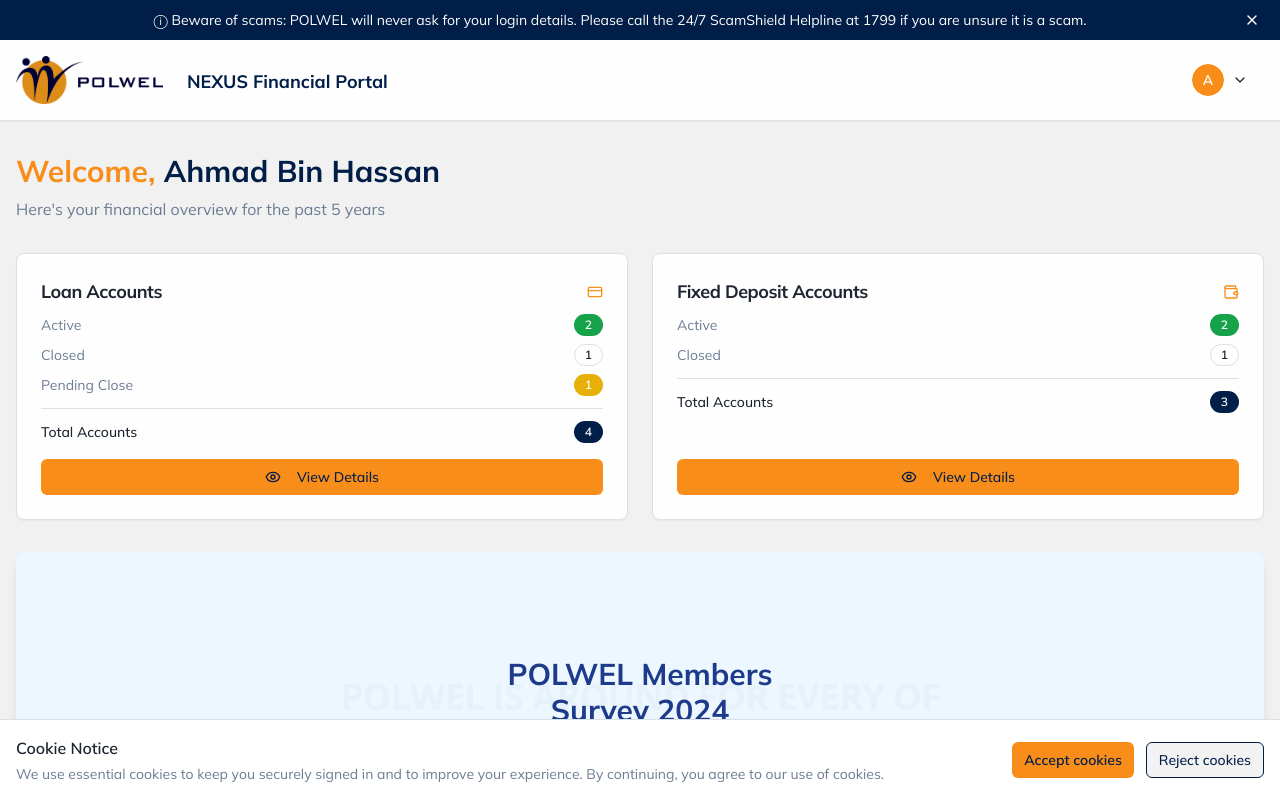
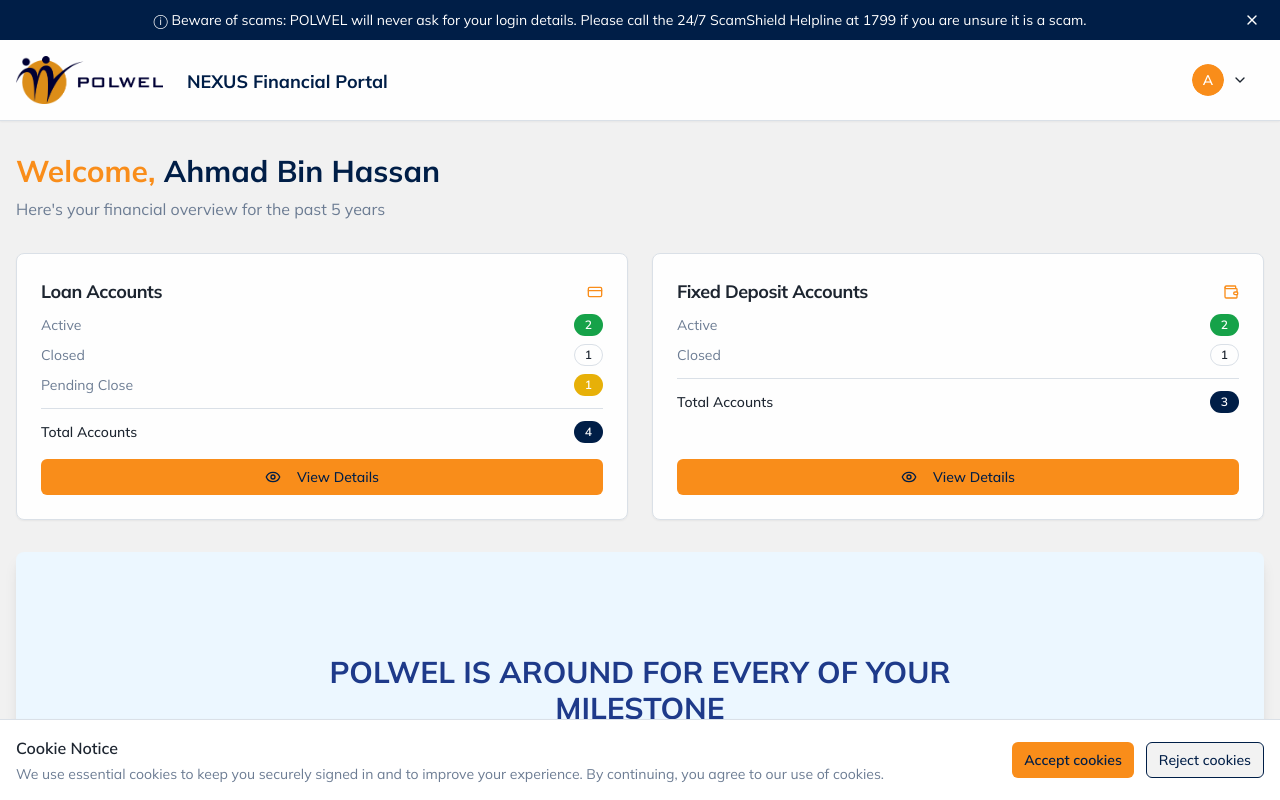
Before and after one commit to sg-pm-OTG/polwel-nexus-26, a React (Vite) app: page / in a window 1280 px wide. Both pictures are taken after a click on the button "Log in with". Shown: the top 800 px of the page. Built offline with nearby package versions, Linux system fonts and the light colour scheme.

Commit message:
Update homepage announcement section

```diff
--- a/src/pages/Dashboard.tsx
+++ b/src/pages/Dashboard.tsx
@@ -164,13 +164,13 @@ const Dashboard = ({ user, onViewLoans, onViewFixedDeposits, onLogout }: Dashboa
         <div className="mt-8">
           <div className="relative overflow-hidden rounded-lg shadow-lg">
             <img
-              src="/lovable-uploads/9e862da2-b14d-4f69-bb8a-0809a13a4989.png"
+              src="/lovable-uploads/43e95ca6-f548-47f3-9c02-4ba8d2d613f3.png"
               alt="POLWEL Loan Options"
               className="w-full h-auto object-cover"
             />
             <div className="absolute left-1/2 top-1/3 transform -translate-x-1/2 -translate-y-1/2 flex flex-col items-center space-y-4 text-center">
               <h2 className="text-[#1e3a8a] text-2xl md:text-3xl font-bold leading-tight">
-                POLWEL Members<br />Survey 2024
+                POLWEL IS AROUND FOR EVERY OF YOUR MILESTONE
               </h2>
               <a
                 href="https://polwel.org.sg/"
@@ -178,7 +178,7 @@ const Dashboard = ({ user, onViewLoans, onViewFixedDeposits, onLogout }: Dashboa
                 rel="noopener noreferrer"
                 className="inline-block px-6 py-2 bg-primary text-white font-semibold rounded-md hover:bg-primary/90 transition-colors"
               >
-                Check out the survey findings!
+                Find out more
               </a>
             </div>
           </div>
```
Also changed, not shown: public/lovable-uploads/43e95ca6-f548-47f3-9c02-4ba8d2d613f3.png (added).
